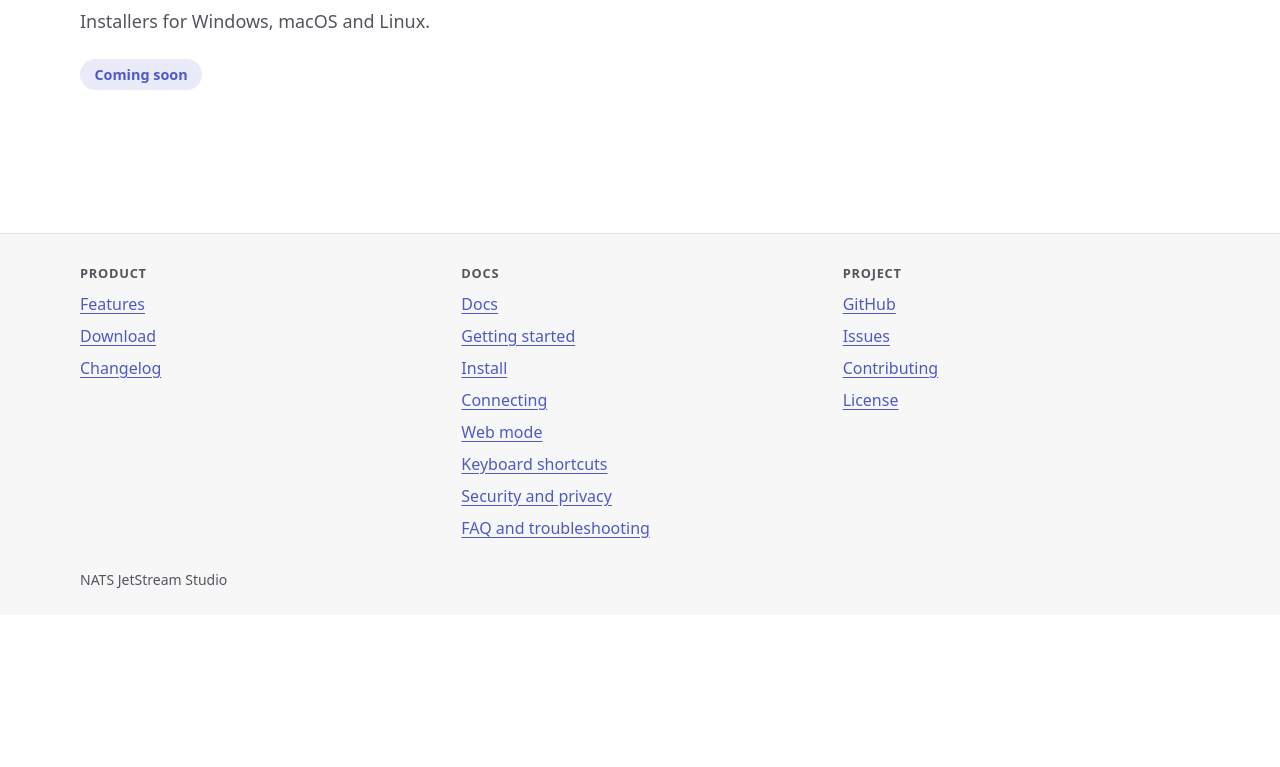
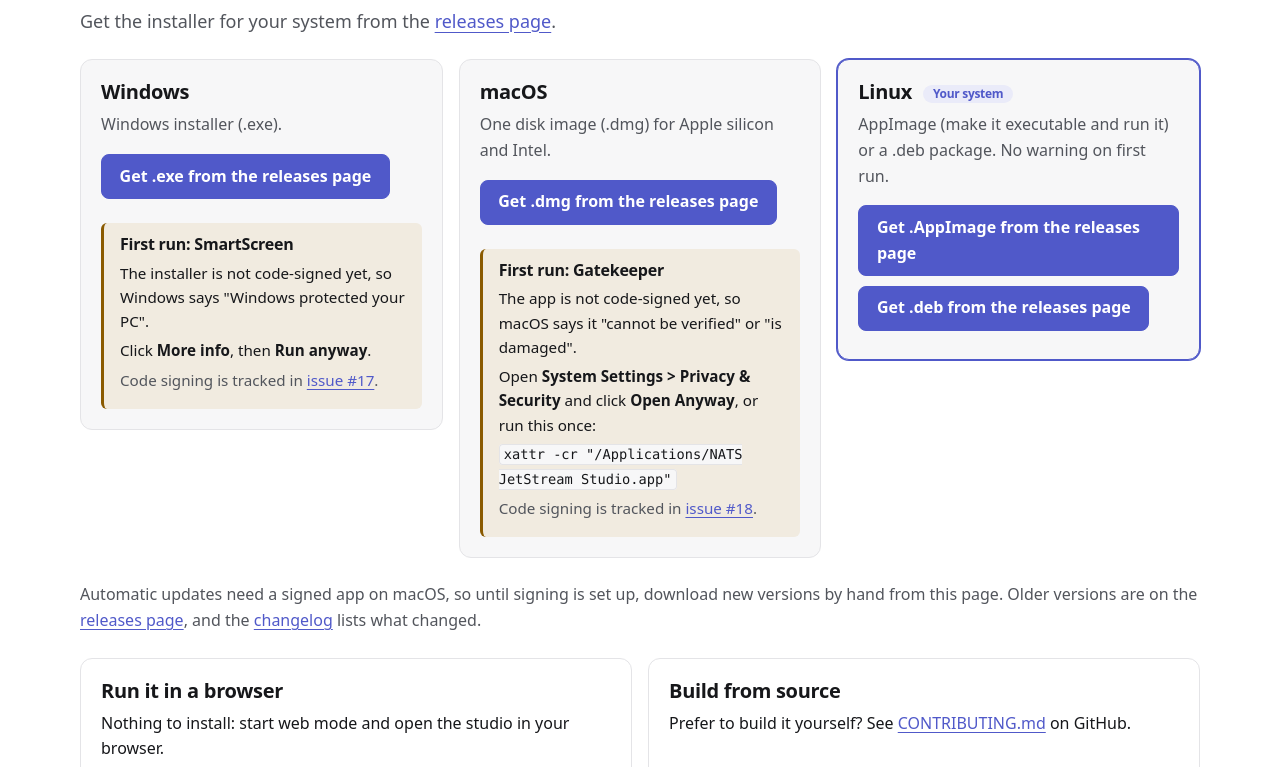
Before and after one commit to hardik-id/nats-jetstream-studio, an Astro site in the folder site/: page /nats-jetstream-studio/download in a window 1280 px wide. Shown: the part 185-952 px from the top of the page. Before the commit the page ends 800 px from the top, so only its background shows below. Built offline with nearby package versions, Linux system fonts and the light colour scheme; Astro itself is replaced by a stand-in of ours; no server answers.

Commit message:
PBI-133, PBI-135: download page, changelog and RSS (#35)
Download page and changelog read the GitHub releases at build time with a fallback; RSS feed; release notes rendered with escaping; site redeploys after a release is published.

Made with ❤️ by Hardik Patel (https://github.com/hardik-id)

```diff
--- a/site/package.json
+++ b/site/package.json
@@ -13,12 +13,15 @@
     "check": "astro check"
   },
   "dependencies": {
+    "@astrojs/rss": "^4.0.19",
     "@fontsource-variable/inter": "^5.3.0",
     "@fontsource-variable/jetbrains-mono": "^5.3.0",
-    "astro": "^7.4.12"
+    "astro": "^7.4.12",
+    "marked": "^18.2.0"
   },
   "devDependencies": {
     "@astrojs/check": "^0.9.12",
+    "@types/node": "^22.20.5",
     "typescript": "^6.0.3"
   },
   "private": true
--- /dev/null
+++ b/site/src/components/download/FirstRun.astro
@@ -0,0 +1,35 @@
+---
+interface Props {
+  title: string
+  issue: string
+  issueLabel: string
+}
+const { title, issue, issueLabel } = Astro.props
+---
+
+<div class="first-run">
+  <h3>{title}</h3>
+  <slot />
+  <p class="issue">Code signing is tracked in <a href={issue}>{issueLabel}</a>.</p>
+</div>
+
+<style>
+  .first-run {
+    margin-top: 0.5rem;
+    padding: 0.75rem 1rem;
+    background: var(--warn-soft);
+    border-left: 3px solid var(--warn);
+    border-radius: 6px;
+    font-size: 0.95rem;
+  }
+  h3 {
+    margin: 0 0 0.4rem;
+    font-size: 1rem;
+  }
+  .first-run :global(p) {
+    margin: 0.3rem 0;
+  }
+  .issue {
+    color: var(--muted);
+  }
+</style>
--- /dev/null
+++ b/site/src/components/download/PlatformCard.astro
@@ -0,0 +1,86 @@
+---
+import { formatSize, type ReleaseAsset } from '../../lib/releases'
+
+interface Props {
+  os: 'windows' | 'mac' | 'linux'
+  title: string
+  note: string
+  files: { label: string; asset?: ReleaseAsset }[]
+  fallbackUrl: string
+}
+const { os, title, note, files, fallbackUrl } = Astro.props
+---
+
+<section class="card" id={os === 'mac' ? 'macos' : os} data-os={os} aria-labelledby={`dl-${os}`}>
+  <h2 id={`dl-${os}`}>{title} <span class="here" hidden>Your system</span></h2>
+  <p class="note">{note}</p>
+  <ul>
+    {
+      files.map((f) => (
+        <li>
+          <a class="btn primary" href={f.asset?.url ?? fallbackUrl}>
+            {f.asset ? `Download ${f.label}` : `Get ${f.label} from the releases page`}
+          </a>
+          {f.asset && <span class="size">{formatSize(f.asset.size)}</span>}
+        </li>
+      ))
+    }
+  </ul>
+  <slot />
+</section>
+
+<style>
+  .card {
+    scroll-margin-top: 1rem;
+    background: var(--panel);
+    border: 1px solid var(--line);
+    border-radius: 12px;
+    padding: 1.25rem;
+    display: flex;
+    flex-direction: column;
+    gap: 0.5rem;
+  }
+  h2 {
+    margin: 0;
+    font-size: 1.25rem;
+  }
+  .note {
+    margin: 0;
+    color: var(--muted);
+  }
+  ul {
+    list-style: none;
+    margin: 0.5rem 0;
+    padding: 0;
+    display: grid;
+    gap: 0.6rem;
+  }
+  li {
+    display: flex;
+    flex-wrap: wrap;
+    align-items: center;
+    gap: 0.6rem;
+  }
+  .size {
+    color: var(--muted);
+    font-size: 0.9rem;
+  }
+  .here {
+    display: inline-block;
+    vertical-align: middle;
+    margin-left: 0.4rem;
+    background: var(--accent-soft);
+    color: var(--accent-text);
+    border-radius: 999px;
+    padding: 0.1rem 0.6rem;
+    font-size: 0.75rem;
+    font-weight: 600;
+  }
+  .here[hidden] {
+    display: none;
+  }
+  .card.is-current {
+    border-color: var(--accent);
+    box-shadow: 0 0 0 1px var(--accent);
+  }
+</style>
--- a/site/src/layouts/Layout.astro
+++ b/site/src/layouts/Layout.astro
@@ -32,6 +32,7 @@ const description = Astro.props.description ?? page?.description ?? ''
     {description && <meta name="description" content={description} />}
     {noindex ? <meta name="robots" content="noindex" /> : <link rel="canonical" href={absoluteUrl(current)} />}
     <link rel="icon" type="image/svg+xml" href={url('/favicon.svg')} />
+    <slot name="head" />
     <script is:inline>
       // Runs before first paint: follow the system setting unless the visitor has chosen.
       ;(function () {
--- /dev/null
+++ b/site/src/lib/releases.ts
@@ -0,0 +1,112 @@
+// Reads the published GitHub releases once per build. It never throws: on any failure it returns
+// `ok: false` and the pages link to the releases page instead.
+import { Marked, type RendererObject } from 'marked'
+import { repo } from '../../site.config.mjs'
+
+export const releasesPageUrl = `${repo}/releases`
+const apiUrl = repo.replace('https://github.com/', 'https://api.github.com/repos/') + '/releases?per_page=100'
+
+export interface ReleaseAsset {
+  name: string
+  size: number
+  url: string
+}
+
+export interface Release {
+  version: string
+  tag: string
+  /** ISO date */
+  date: string
+  url: string
+  /** Release notes as HTML (raw HTML in the Markdown is escaped, not passed through). */
+  notesHtml: string
+  notesText: string
+  assets: ReleaseAsset[]
+}
+
+export interface ReleasesResult {
+  ok: boolean
+  releases: Release[]
+}
+
+const esc = (s: string) =>
+  s
+    .replace(/&/g, '&amp;')
+    .replace(/</g, '&lt;')
+    .replace(/>/g, '&gt;')
+    .replace(/"/g, '&quot;')
+    .replace(/'/g, '&#39;')
+
+/**
+ * Markdown from this repo's releases, treated as untrusted: raw HTML is escaped, images become
+ * their alt text, only http(s) and mailto links are kept, attribute values are fully escaped and
+ * headings are moved down two levels so they sit under the entry's h2.
+ */
+export function renderNotes(md: string): string {
+  const renderer: RendererObject = {
+    html: ({ text }) => esc(text),
+    heading({ tokens, depth }) {
+      const level = Math.min(depth + 2, 6)
+      return `<h${level}>${this.parser.parseInline(tokens)}</h${level}>\n`
+    },
+    link({ href, title, tokens }) {
+      const text = this.parser.parseInline(tokens)
+      if (!/^(https?:|mailto:)/i.test(href.trim())) return text
+      const t = title ? ` title="${esc(title)}"` : ''
+      return `<a href="${esc(href.trim())}"${t} rel="noopener">${text}</a>`
+    },
+    image: ({ text }) => esc(text)
+  }
+  const m = new Marked({ gfm: true, renderer })
+  return m.parse(md, { async: false }) as string
+}
+
+let cache: Promise<ReleasesResult> | undefined
+
+async function load(): Promise<ReleasesResult> {
+  try {
+    if (process.env.RELEASES_FORCE_FAIL) throw new Error('forced failure')
+    const headers: Record<string, string> = {
+      Accept: 'application/vnd.github+json',
+      'User-Agent': 'nats-jetstream-studio-site-build'
+    }
+    if (process.env.GITHUB_TOKEN) headers.Authorization = `Bearer ${process.env.GITHUB_TOKEN}`
+    const res = await fetch(apiUrl, { headers, signal: AbortSignal.timeout(15000) })
+    if (!res.ok) throw new Error(`GitHub API answered ${res.status}`)
+    const data = (await res.json()) as any[]
+    const releases: Release[] = data
+      .filter((r) => !r.draft && !r.prerelease)
+      .map((r) => {
+        const body = String(r.body ?? '')
+        return {
+          version: String(r.tag_name).replace(/^v/, ''),
+          tag: String(r.tag_name),
+          date: String(r.published_at ?? r.created_at),
+          url: String(r.html_url),
+          notesHtml: renderNotes(body),
+          notesText: body.replace(/\s+/g, ' ').trim(),
+          assets: (r.assets ?? [])
+            .filter((a: any) => !/\.(ya?ml|blockmap)$/i.test(a.name))
+            .map((a: any) => ({ name: String(a.name), size: Number(a.size), url: String(a.browser_download_url) }))
+        }
+      })
+      .sort((a, b) => Date.parse(b.date) - Date.parse(a.date))
+    return { ok: true, releases }
+  } catch (err) {
+    console.warn(`[releases] Could not read releases, using the fallback: ${(err as Error).message}`)
+    return { ok: false, releases: [] }
+  }
+}
+
+/** Published releases (no drafts, no pre-releases), newest first. Fetched once per build. */
+export function getReleases(): Promise<ReleasesResult> {
+  return (cache ??= load())
+}
+
+export function formatSize(bytes: number): string {
+  return `${Math.round(bytes / 1e6)} MB`
+}
+
+export function formatDate(iso: string): string {
+  return new Date(iso).toLocaleDateString('en-US', { year: 'numeric', month: 'long', day: 'numeric', timeZone: 'UTC' })
+}
--- a/site/src/pages/download.astro
+++ b/site/src/pages/download.astro
@@ -1,10 +1,141 @@
 ---
 import Layout from '../layouts/Layout.astro'
-import Stub from '../components/Stub.astro'
+import PlatformCard from '../components/download/PlatformCard.astro'
+import FirstRun from '../components/download/FirstRun.astro'
+import { getReleases, releasesPageUrl, formatDate } from '../lib/releases'
+import { url, repo } from '../lib/url'
+
+const { ok, releases } = await getReleases()
+const latest = ok ? releases[0] : undefined
+const find = (re: RegExp) => latest?.assets.find((a) => re.test(a.name))
+const exe = find(/\.exe$/i)
+const dmg = find(/\.dmg$/i)
+const appImage = find(/\.AppImage$/i)
+const deb = find(/\.deb$/i)
+const fallback = latest?.url ?? releasesPageUrl
 ---
 
 <Layout>
   <div class="container page">
-    <Stub path="/download/" />
+    <h1>Download</h1>
+    {
+      latest ? (
+        <p class="lede">
+          Version {latest.version}, released {formatDate(latest.date)}. <a href={latest.url}>Release notes</a>
+        </p>
+      ) : (
+        <p class="lede">
+          Get the installer for your system from the <a href={releasesPageUrl}>releases page</a>.
+        </p>
+      )
+    }
+
+    <div class="cards">
+      <PlatformCard
+        os="windows"
+        title="Windows"
+        note="Windows installer (.exe)."
+        files={[{ label: '.exe', asset: exe }]}
+        fallbackUrl={fallback}
+      >
+        <FirstRun title="First run: SmartScreen" issue={`${repo}/issues/17`} issueLabel="issue #17">
+          <p>The installer is not code-signed yet, so Windows says "Windows protected your PC".</p>
+          <p>Click <strong>More info</strong>, then <strong>Run anyway</strong>.</p>
+        </FirstRun>
+      </PlatformCard>
+
+      <PlatformCard
+        os="mac"
+        title="macOS"
+        note="One disk image (.dmg) for Apple silicon and Intel."
+        files={[{ label: '.dmg', asset: dmg }]}
+        fallbackUrl={fallback}
+      >
+        <FirstRun title="First run: Gatekeeper" issue={`${repo}/issues/18`} issueLabel="issue #18">
+          <p>The app is not code-signed yet, so macOS says it "cannot be verified" or "is damaged".</p>
+          <p>
+            Open <strong>System Settings &gt; Privacy &amp; Security</strong> and click <strong>Open Anyway</strong>, or
+            run this once:
+          </p>
+          <p><code>xattr -cr "/Applications/NATS JetStream Studio.app"</code></p>
+        </FirstRun>
+      </PlatformCard>
+
+      <PlatformCard
+        os="linux"
+        title="Linux"
+        note="AppImage (make it executable and run it) or a .deb package. No warning on first run."
+        files={[
+          { label: '.AppImage', asset: appImage },
+          { label: '.deb', asset: deb }
+        ]}
+        fallbackUrl={fallback}
+      />
+    </div>
+
+    <p class="updates">
+      Automatic updates need a signed app on macOS, so until signing is set up, download new versions by hand from this page. Older versions are on the{' '}
+      <a href={releasesPageUrl}>releases page</a>, and the <a href={url('/changelog/')}>changelog</a> lists what changed.
+    </p>
+
+    <div class="more">
+      <section class="box">
+        <h2>Run it in a browser</h2>
+        <p>Nothing to install: start web mode and open the studio in your browser.</p>
+        <p><a href={url('/docs/web-mode/')}>Read the web mode guide</a></p>
+      </section>
+      <section class="box">
+        <h2>Build from source</h2>
+        <p>
+          Prefer to build it yourself? See <a href={`${repo}/blob/main/CONTRIBUTING.md`}>CONTRIBUTING.md</a> on GitHub.
+        </p>
+      </section>
+    </div>
   </div>
 </Layout>
+
+<script is:inline>
+  // Highlight the card for the visitor's system. The page works the same without this.
+  ;(function () {
+    var ua = navigator.userAgent || ''
+    var p = (navigator.userAgentData && navigator.userAgentData.platform) || navigator.platform || ''
+    var s = ua + ' ' + p
+    var os = /Android|iPhone|iPad/.test(s) ? '' : /Macintosh|MacIntel|Mac OS|macOS/i.test(s) ? 'mac' : /Windows|Win32|Win64/i.test(s) ? 'windows' : /Linux|X11/i.test(s) ? 'linux' : ''
+    if (!os) return
+    var card = document.querySelector('.card[data-os="' + os + '"]')
+    if (!card) return
+    card.classList.add('is-current')
+    var tag = card.querySelector('.here')
+    if (tag) tag.hidden = false
+  })()
+</script>
+
+<style>
+  .cards {
+    display: grid;
+    grid-template-columns: repeat(auto-fit, minmax(min(17rem, 100%), 1fr));
+    gap: 1rem;
+    align-items: start;
+  }
+  .updates {
+    color: var(--muted);
+    margin: 1.5rem 0;
+  }
+  .more {
+    display: grid;
+    grid-template-columns: repeat(auto-fit, minmax(min(17rem, 100%), 1fr));
+    gap: 1rem;
+  }
+  .box {
+    border: 1px solid var(--line);
+    border-radius: 12px;
+    padding: 1.25rem;
+  }
+  .box h2 {
+    margin: 0 0 0.5rem;
+    font-size: 1.25rem;
+  }
+  .box p {
+    margin: 0.3rem 0;
+  }
+</style>
--- a/site/tsconfig.json
+++ b/site/tsconfig.json
@@ -1,5 +1,6 @@
 {
   "extends": "astro/tsconfigs/strict",
   "include": [".astro/types.d.ts", "**/*"],
-  "exclude": ["dist"]
+  "exclude": ["dist"],
+  "compilerOptions": { "types": ["node"] }
 }
```
Also changed, not shown: site/src/lib/releases.test.ts (added, +29 -0 lines), site/src/pages/changelog.astro (+66 -2 lines), site/src/pages/changelog/rss.xml.ts (added, +21 -0 lines), .github/workflows/pages.yml, 1 other file.
